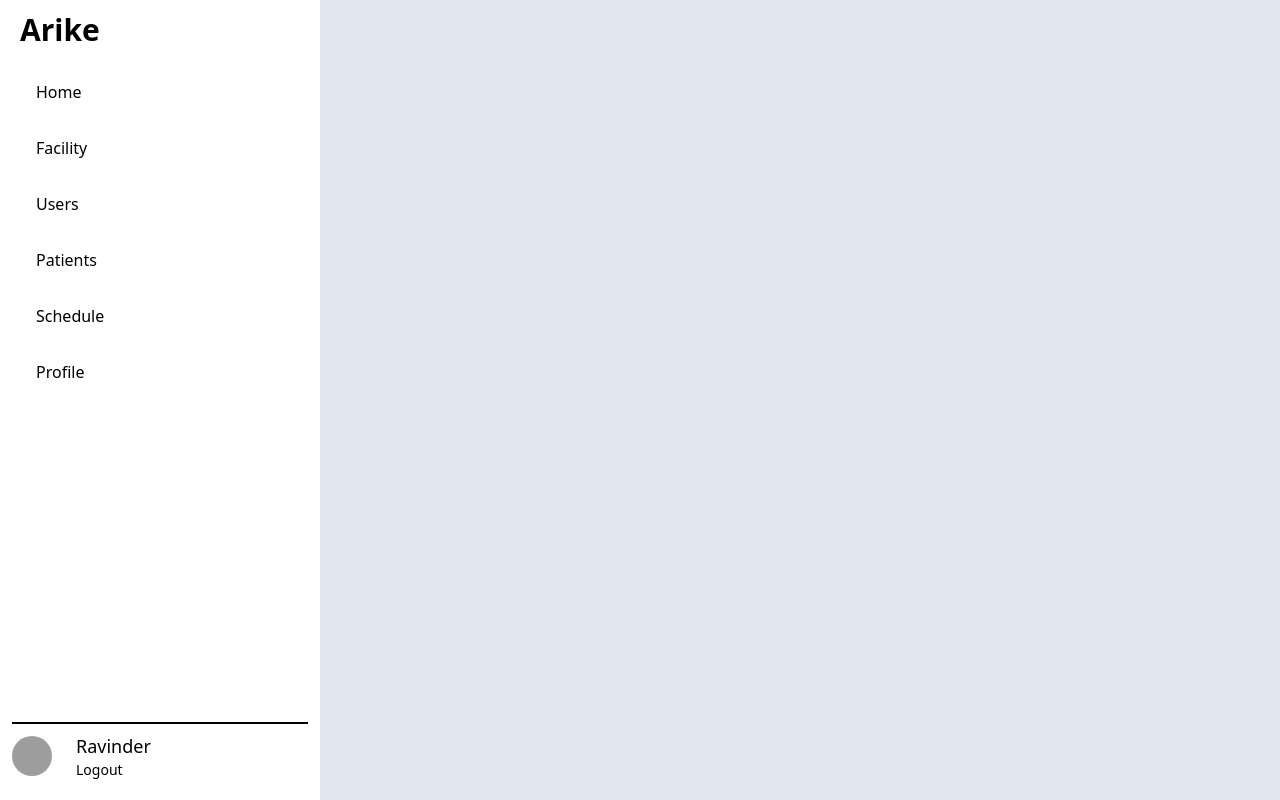
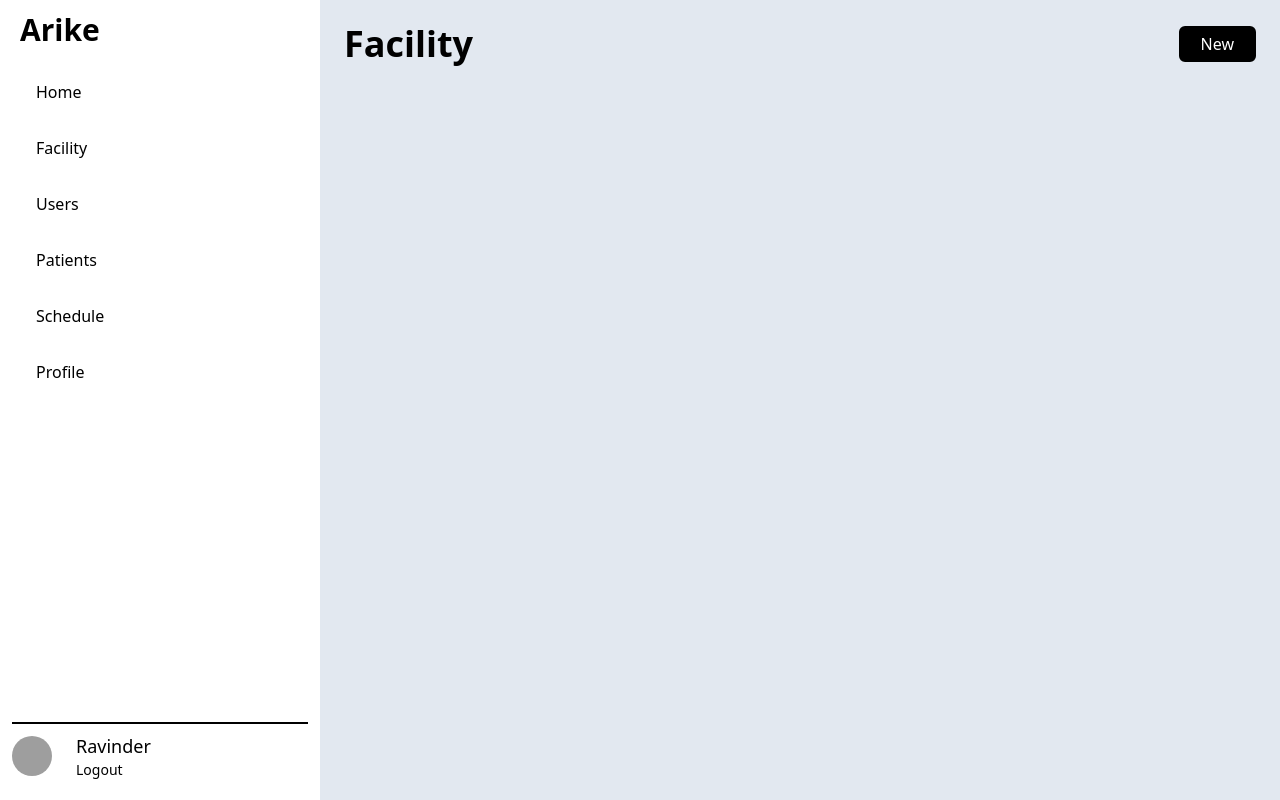
Before and after one commit to Khiladi2020/arike, a Django app: template app_admin/templates/app_admin/facility_list.html in a window 1280 px wide. Run offline with Django 3.2, Linux system fonts and the light colour scheme; the template is opened without the code that fills it, so the values that code supplies are empty; some libraries are stand-ins or nearby versions; grey boxes are pictures that could not be loaded.

Commit message:
created Create page and updated few other pages

```diff
--- a/app_admin/templates/app_admin/facility_list.html
+++ b/app_admin/templates/app_admin/facility_list.html
@@ -1,7 +1,14 @@
 {% extends "base.html" %}
 
 {% block content %}
-<ul class="grid grid-cols-2 gap-10">
+    <div class="flex justify-between items-center">
+        <h1 class="text-4xl font-bold">Facility</h1>
+        <a href="{% url 'app_admin:facility_form' %}">
+            <span class="inline-block rounded-md border-2 border-black cursor-pointer px-5 py-1 bg-black text-white">New</span>
+        </a>
+    </div>
+    <section class="mt-10">
+        <ul class="grid grid-cols-2 gap-6">
             {% for facility in facility_list %}
                 <li>
                     <div class="h-full p-3 bg-white rounded-xl">
@@ -24,4 +31,5 @@
                 </li>
             {% endfor %}
         </ul>
+    </section>
 {% endblock %}
--- a/app_admin/urls.py
+++ b/app_admin/urls.py
@@ -6,5 +6,6 @@ app_name="app_admin"
 urlpatterns = [
     path('', views.index, name="index"),
     path('facility/',views.FacilityListView.as_view(), name="facility_list"),
-    path('facility/<int:pk>',views.FacilityDetailView.as_view(), name="facility_detail")
+    path('facility/<int:pk>',views.FacilityDetailView.as_view(), name="facility_detail"),
+    path('facility/create/',views.FacilityCreateView.as_view(), name="facility_form"),
 ]
```
Also changed, not shown: app_admin/templates/app_admin/facility_form.html (added, +14 -0 lines), app_admin/views.py (+13 -2 lines), db.sqlite3. Lines whose indentation alone changed are shown as unchanged.
